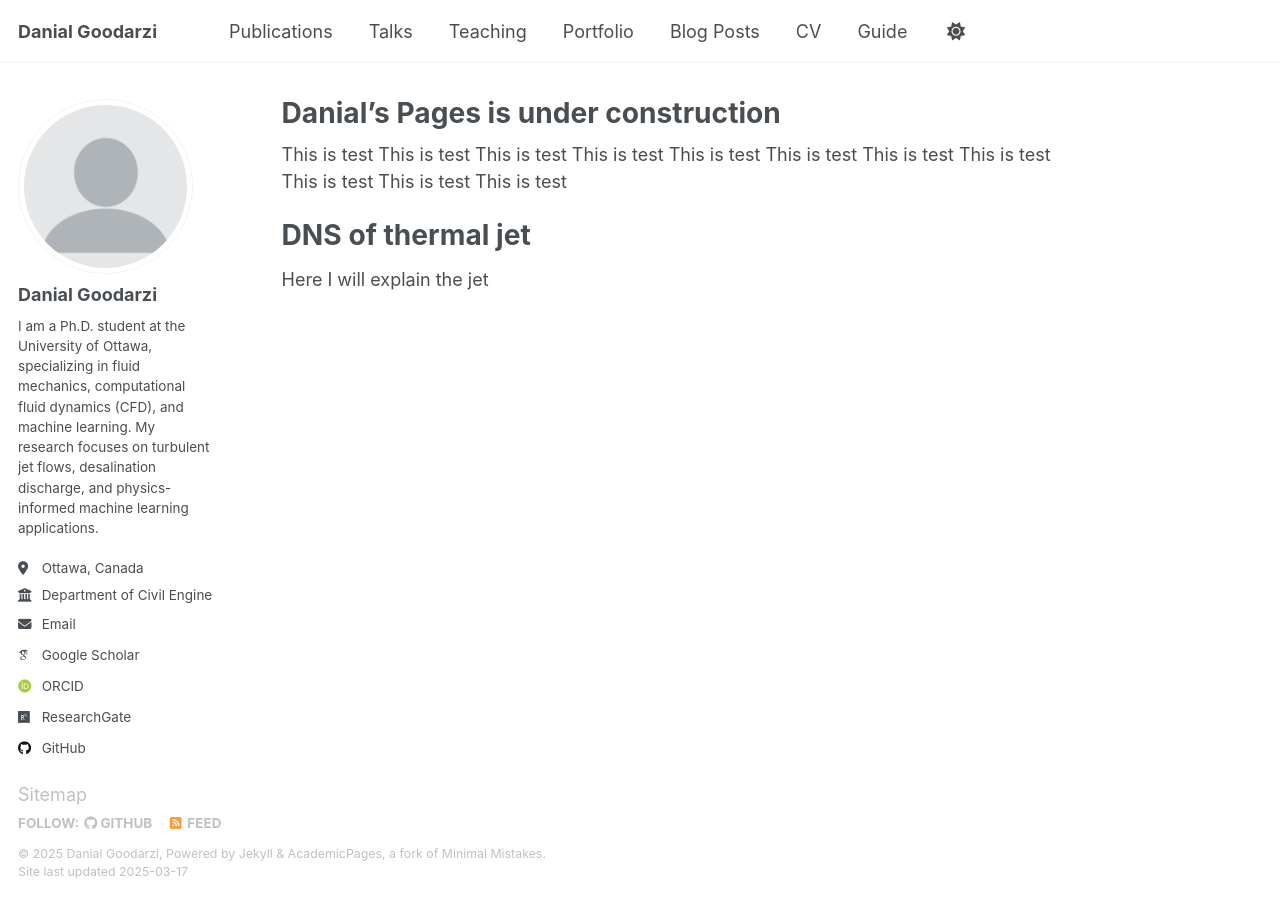
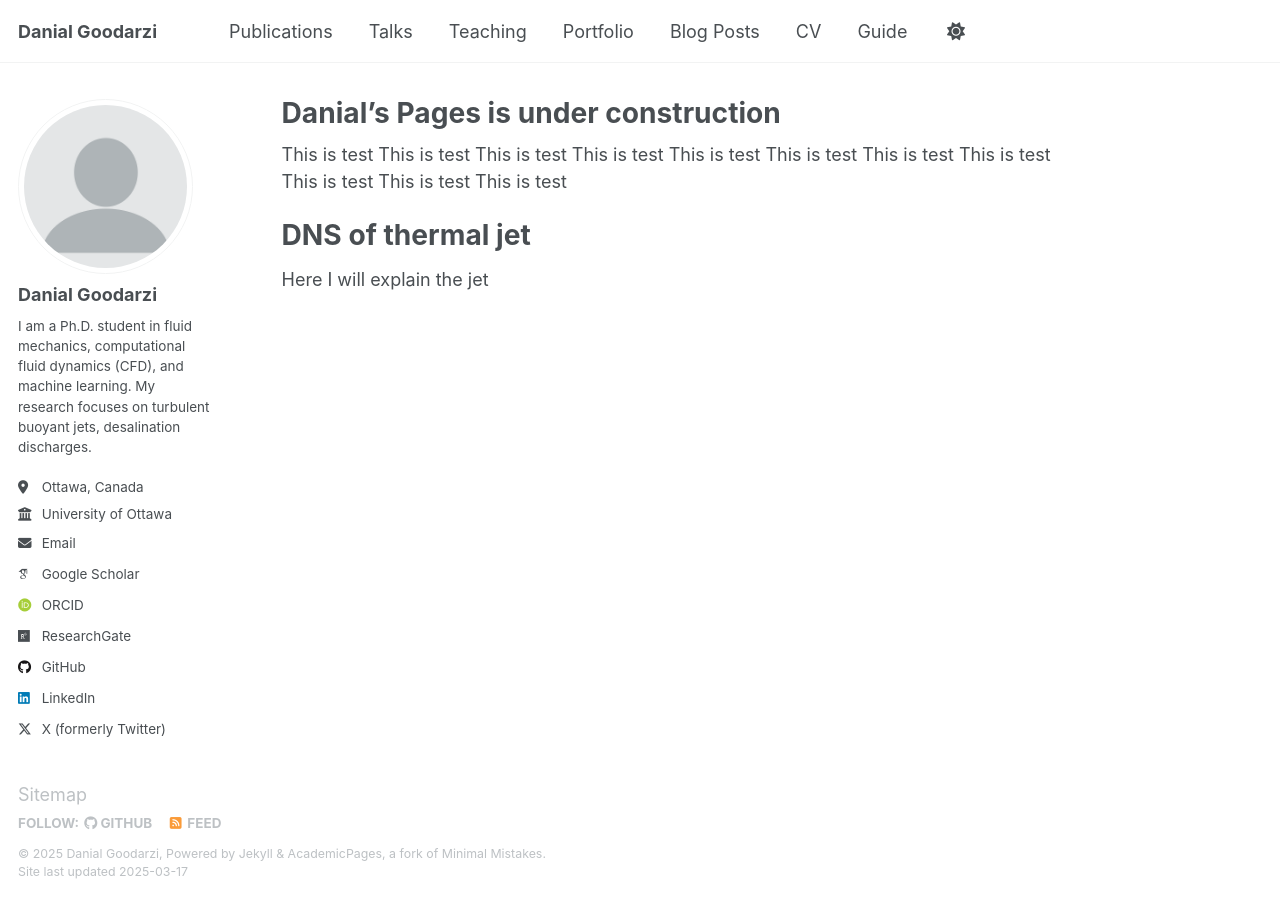
Before and after one commit to HydroCFD/HydroCFD.github.io, a Jekyll site: the page built from _pages/about.md, in a window 1280 px wide. Built offline with Jekyll 4.4.1, drawn with Linux system fonts in a browser that asks for light colours; some web fonts are replaced.

Commit message:
Update _config.yml

```diff
--- a/_config.yml
+++ b/_config.yml
@@ -25,9 +25,9 @@
   avatar: "profile.png"
   name: "Danial Goodarzi"
   pronouns: # example: "she/her"
-  bio: "I am a Ph.D. student at the University of Ottawa, specializing in fluid mechanics, computational fluid dynamics (CFD), and machine learning. My research focuses on turbulent jet flows, desalination discharge, and physics-informed machine learning applications."
+  bio: "I am a Ph.D. student in fluid mechanics, computational fluid dynamics (CFD), and machine learning. My research focuses on turbulent buoyant jets, desalination discharges."
   location: "Ottawa, Canada"
-  employer: "Department of Civil Engineering, University of Ottawa"
+  employer: "University of Ottawa"
   uri: # URL
   email: "dgood006@uottawa.ca"
 
```
